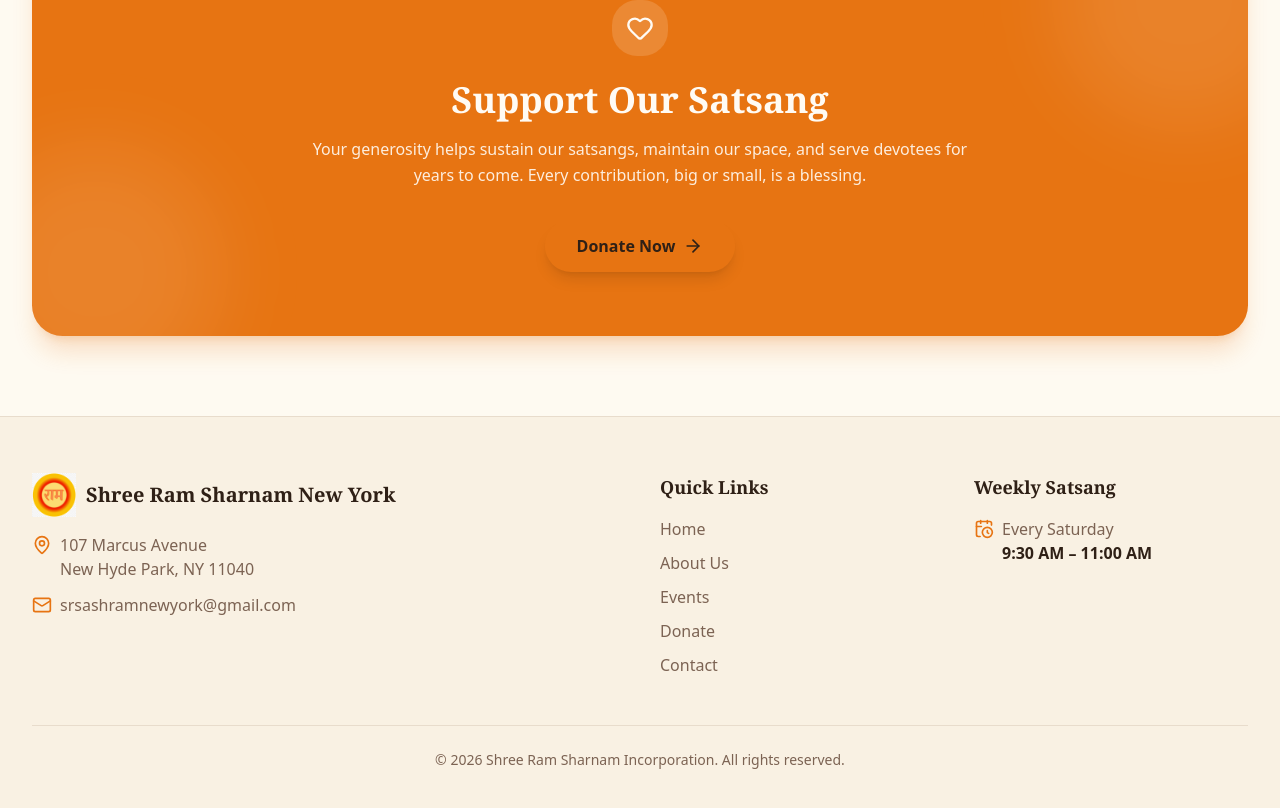
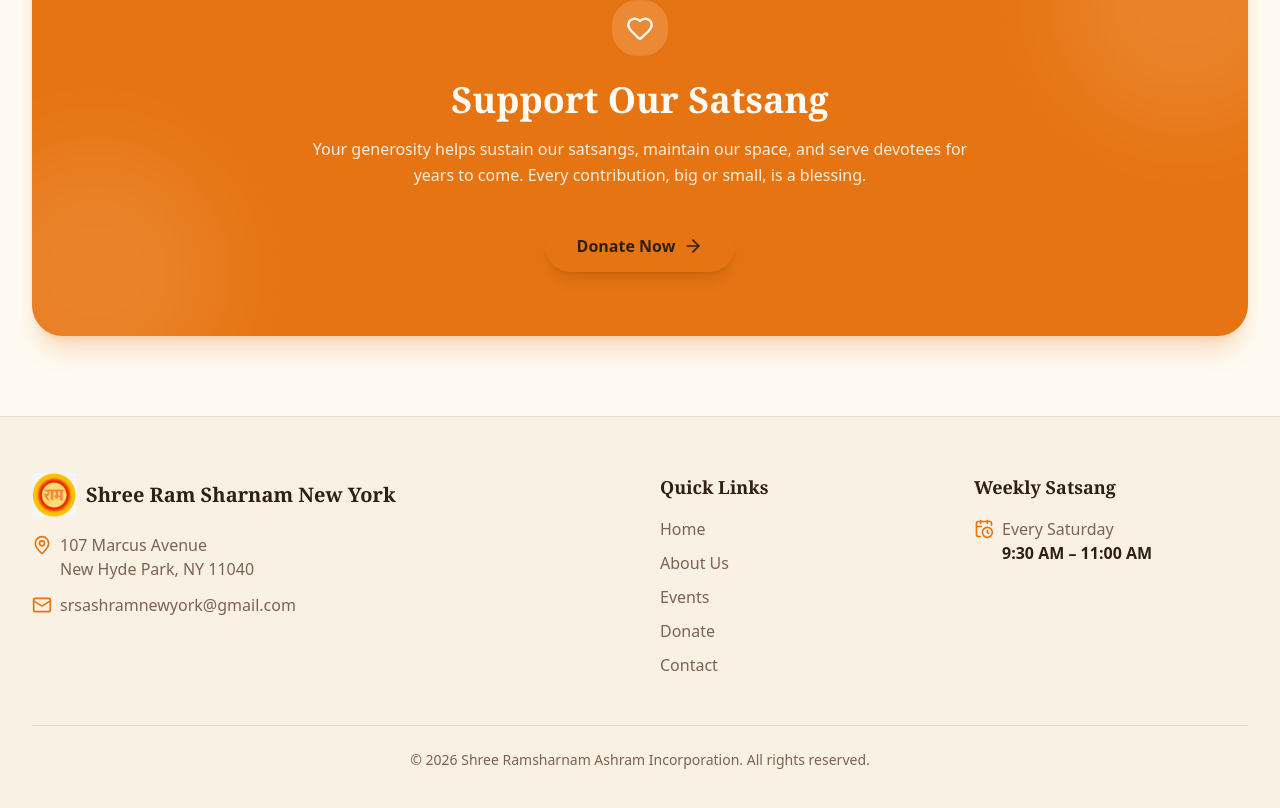
Before and after one commit to Abir123yaya/shree-ram-sharnam, a Next.js app: page / in a window 1280 px wide. Shown: the part 2289-3097 px from the top of the page. Built offline with nearby package versions, Linux system fonts and the light colour scheme.

Commit message:
Update copyright name to Shree Ramsharnam Ashram Incorporation

```diff
--- a/components/footer.tsx
+++ b/components/footer.tsx
@@ -72,7 +72,7 @@ export function Footer() {
 
         <div className="mt-12 border-t border-border pt-6 text-center text-sm text-muted-foreground">
           <p>
-            &copy; {new Date().getFullYear()} Shree Ram Sharnam Incorporation. All rights reserved.
+            &copy; {new Date().getFullYear()} Shree Ramsharnam Ashram Incorporation. All rights reserved.
           </p>
         </div>
       </div>
```
